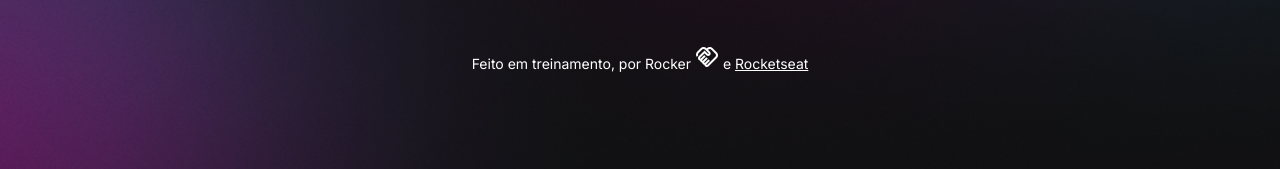
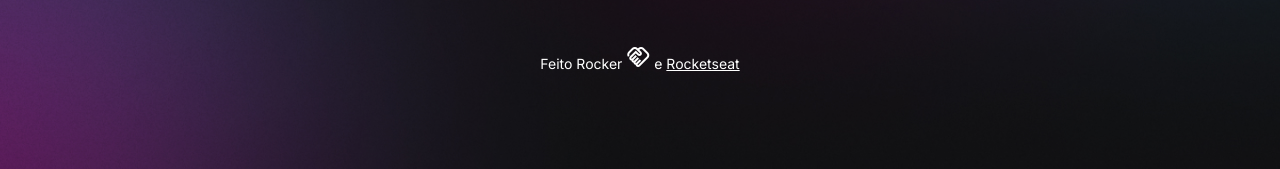
Before and after one commit to Rocha1972/Rocketseat-Discover, a plain HTML site: page index.html in a window 1280 px wide. Shown: the part 687-856 px from the top of the page. Drawn offline with nearby package versions, Linux system fonts and the light colour scheme.

Commit message:
Nome do projeto para Rocker

```diff
--- a/index.html
+++ b/index.html
@@ -14,7 +14,7 @@
 
     <meta charset="UTF-8" />
     <meta name="viewport" content="width=device-width, initial-scale=1.0" />
-    <title>Projeto</title>
+    <title>Rocker</title>
     <link rel="stylesheet" href="style.css" />
   </head>
   <body>
@@ -78,7 +78,7 @@
       </div>
 
       <footer>
-        Feito em treinamento, por Rocker
+        Feito Rocker
         <span class="material-symbols-outlined"> handshake </span>
         e <a href="https://rocketseat.com.br">Rocketseat</a>
       </footer>
```
